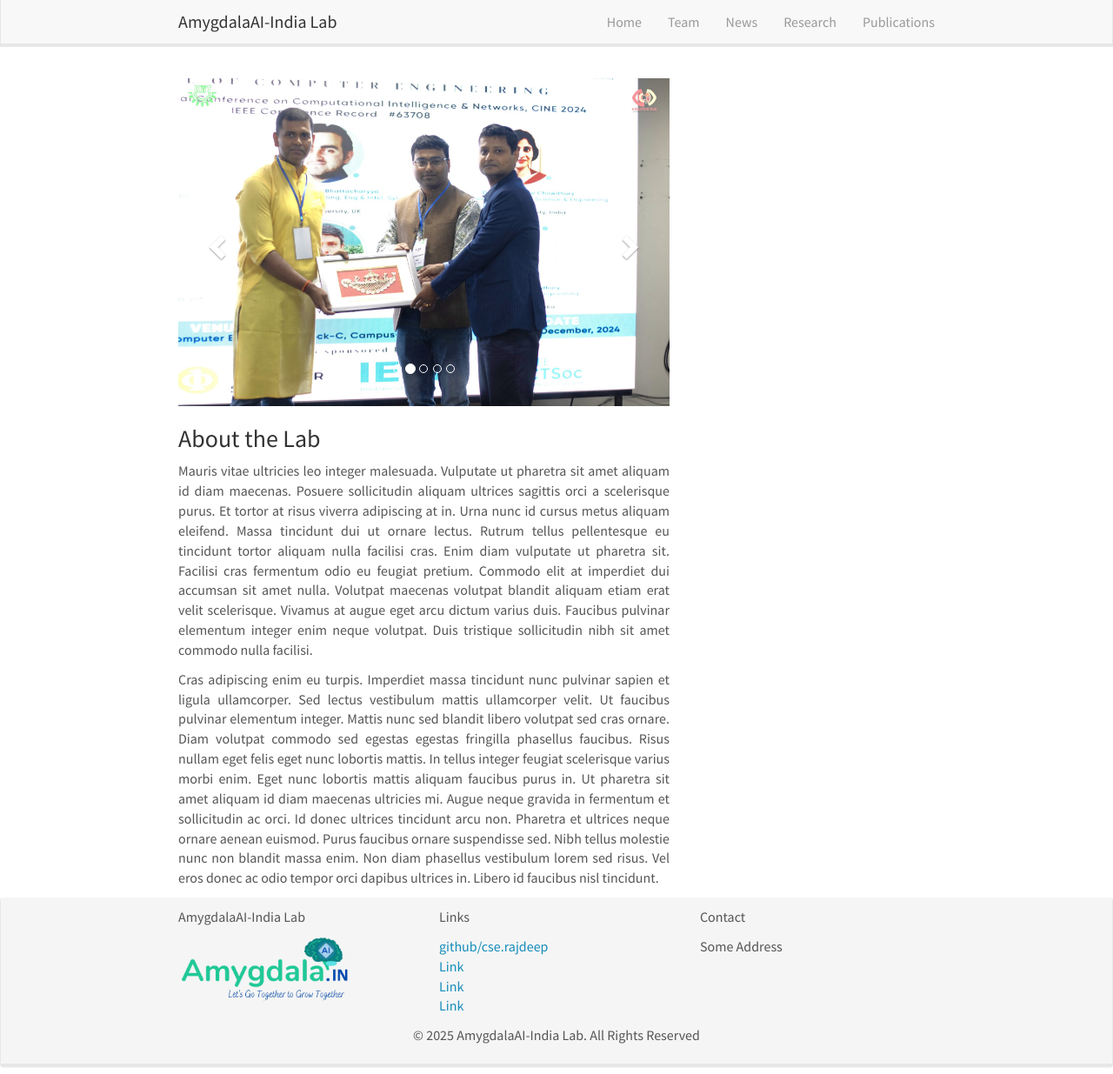
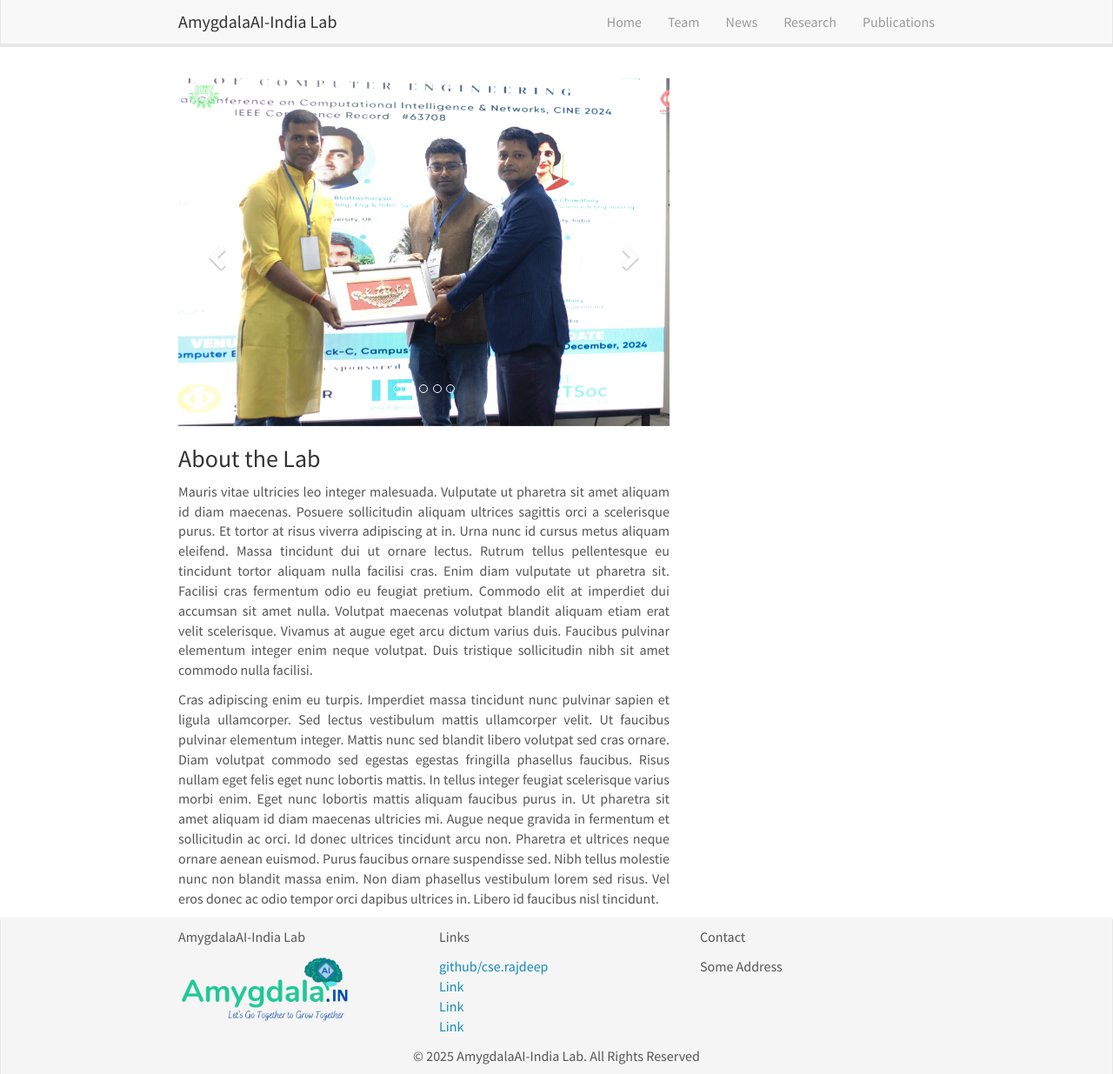
Before and after one commit to amygdalaaiindia/amygdalaaiindia.github.io, a Jekyll site: the page built from _pages/home.md, in a window 1280 px wide and 1235 px high. Shown: the whole window at 87% size. Built offline with Jekyll 4.4.1, drawn with Linux system fonts in a browser that asks for light colours; nearby versions of some CDN libraries; comment, search, counter and statistics services are not loaded.

Commit message:
Update homelay.html

```diff
--- a/_layouts/homelay.html
+++ b/_layouts/homelay.html
@@ -16,19 +16,19 @@
 		<!-- Items -->
 		<div class="carousel-inner" markdown="0">
 			<div class="item active">
-				<img src="{{ site.url }}{{ site.baseurl }}/images/slider/CTSOC Award.png" alt="Slide 1" />
+				<img src="{{ site.url }}{{ site.baseurl }}/images/slider/CTSOC Award.png" alt="Slide 1" style="max-width: 600px; max-height: 400px;"/>
 			</div>
 			<div class="item">
-				<img src="{{ site.url }}{{ site.baseurl }}/images/slider/11.jpg" alt="Slide 2" />
+				<img src="{{ site.url }}{{ site.baseurl }}/images/slider/11.jpg" alt="Slide 2" style="max-width: 600px; max-height: 400px;"/>
 			</div>
 			<div class="item">
-				<img src="{{ site.url }}{{ site.baseurl }}/images/slider/5.jpg" alt="Slide 3" />
+				<img src="{{ site.url }}{{ site.baseurl }}/images/slider/5.jpg" alt="Slide 3" style="max-width: 600px; max-height: 400px;"/>
 			</div>
 			<div class="item">
-				<img src="{{ site.url }}{{ site.baseurl }}/images/slider/3.jpg" alt="Slide 4" />
+				<img src="{{ site.url }}{{ site.baseurl }}/images/slider/3.jpg" alt="Slide 4" style="max-width: 600px; max-height: 400px;"/>
 			</div>
 			<div class="item">
-				<img src="{{ site.url }}{{ site.baseurl }}/images/slider/9.jpg" alt="Slide 5" />
+				<img src="{{ site.url }}{{ site.baseurl }}/images/slider/9.jpg" alt="Slide 5" style="max-width: 600px; max-height: 400px;"/>
 			</div>
 		</div>
 		<a class="left carousel-control" href="#carousel" role="button" data-slide="prev">
```
